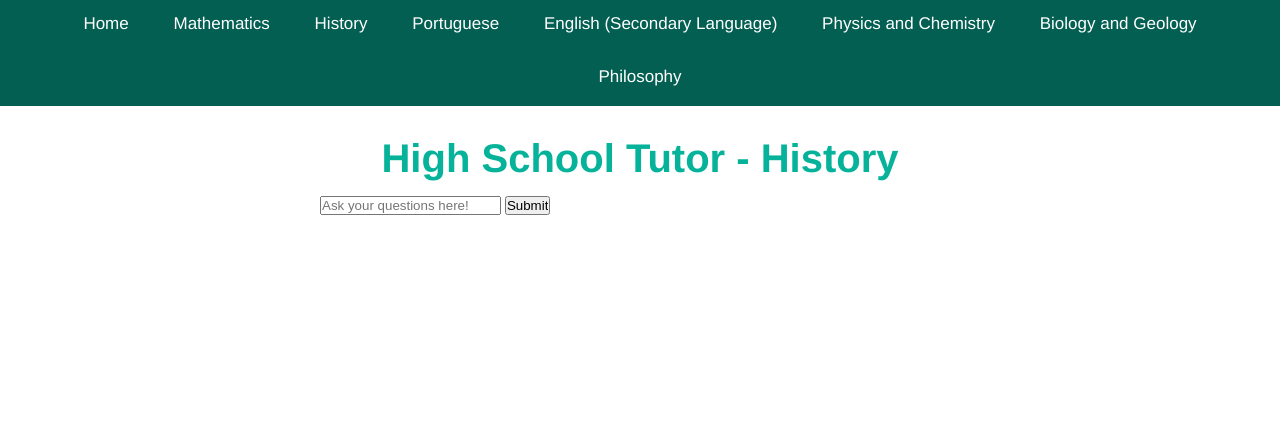
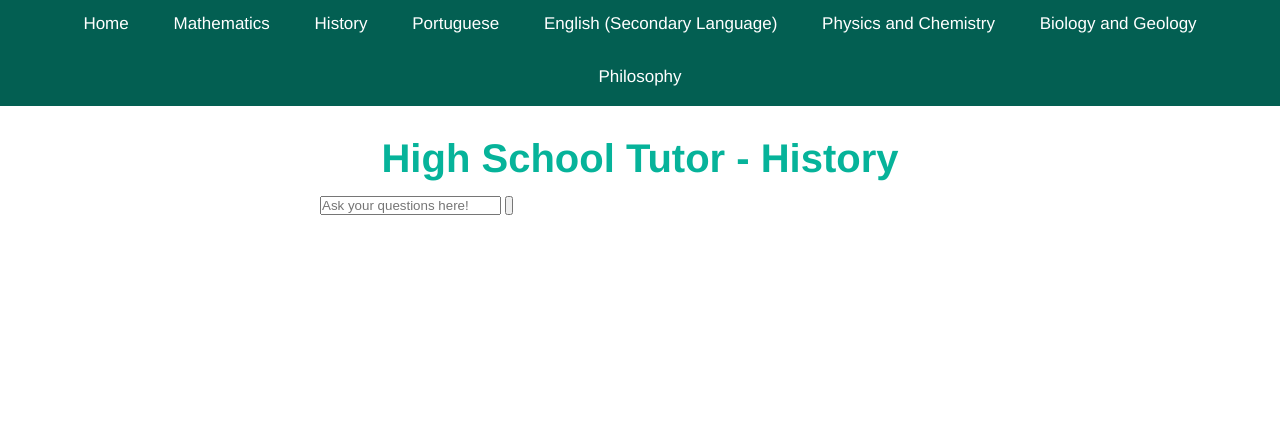
Before and after one commit to barbara-san/sword-ai-challenge-2023, a Flask app: page /History in a window 1280 px wide. Shown: the top 441 px of the page. Run offline with Flask 3, Linux system fonts and the light colour scheme.

Commit message:
Update subject.html

```diff
--- a/templates/subject.html
+++ b/templates/subject.html
@@ -13,7 +13,7 @@
 <p>
   <form method="POST">
     <input type="text" name="data" placeholder="Ask your questions here!">
-    <input type="submit" placeholder="enter">
+    <button type="submit">&nbsp;</button>
   </form>
 </p>
 
```
